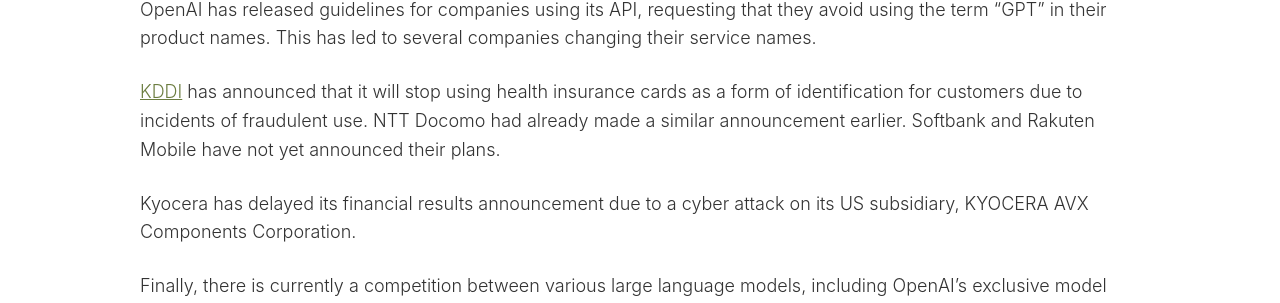
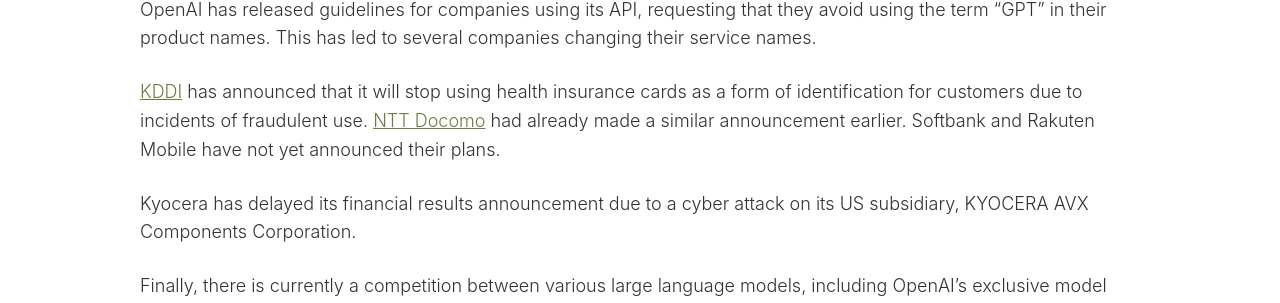
Before and after one commit to tagawa/TotemoTech, a Jekyll site: the page built from docs/_posts/2023-04-26-news.md, in a window 1280 px wide. Shown: the part 1089-1392 px from the top of the page. Built offline with Jekyll 4.4.1, drawn with Linux system fonts in a browser that asks for light colours; comment, search, counter and statistics services are not loaded; part of the change alters nothing that is shown.

```diff
--- a/docs/_posts/2023-04-26-news.md
+++ b/docs/_posts/2023-04-26-news.md
@@ -27,7 +27,7 @@ In other news, Mitsubishi Heavy Industries has changed the name of its subsidiar
 
 OpenAI has released guidelines for companies using its API, requesting that they avoid using the term "GPT" in their product names. This has led to several companies changing their service names.
 
-[KDDI](/companies/kddi) has announced that it will stop using health insurance cards as a form of identification for customers due to incidents of fraudulent use. NTT Docomo had already made a similar announcement earlier. Softbank and Rakuten Mobile have not yet announced their plans.
+[KDDI](/companies/kddi) has announced that it will stop using health insurance cards as a form of identification for customers due to incidents of fraudulent use. [NTT Docomo](/companies/ntt-docomo) had already made a similar announcement earlier. Softbank and Rakuten Mobile have not yet announced their plans.
 
 Kyocera has delayed its financial results announcement due to a cyber attack on its US subsidiary, KYOCERA AVX Components Corporation.
 
```
